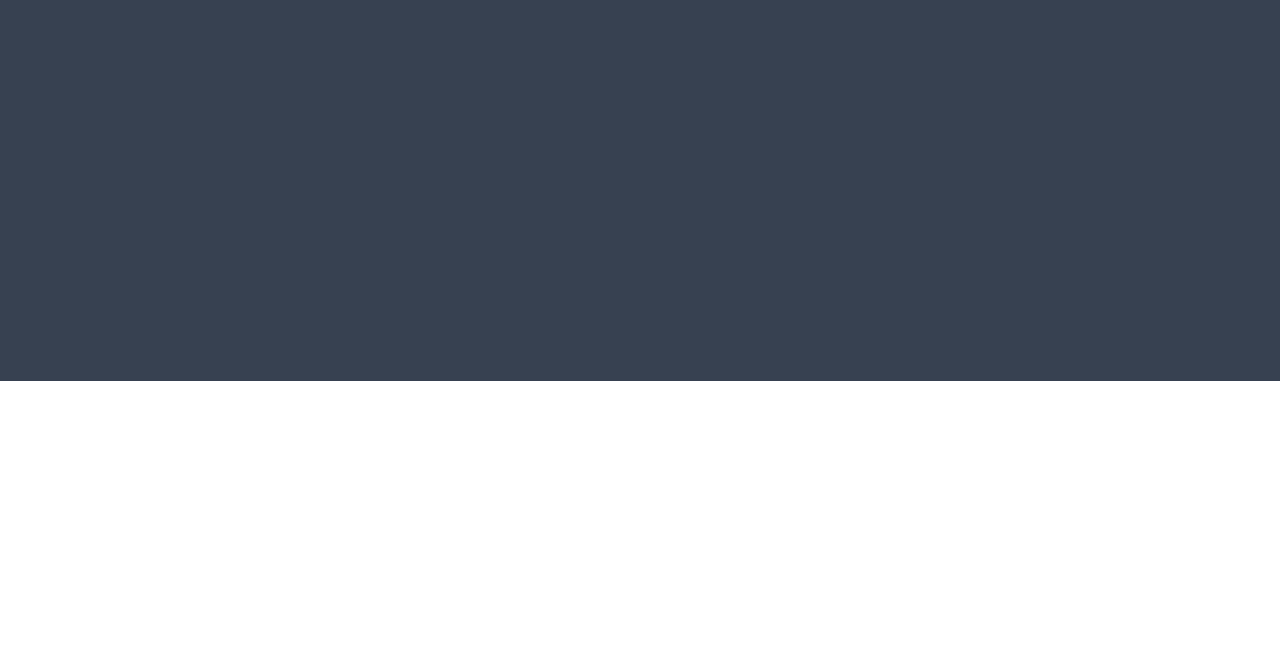
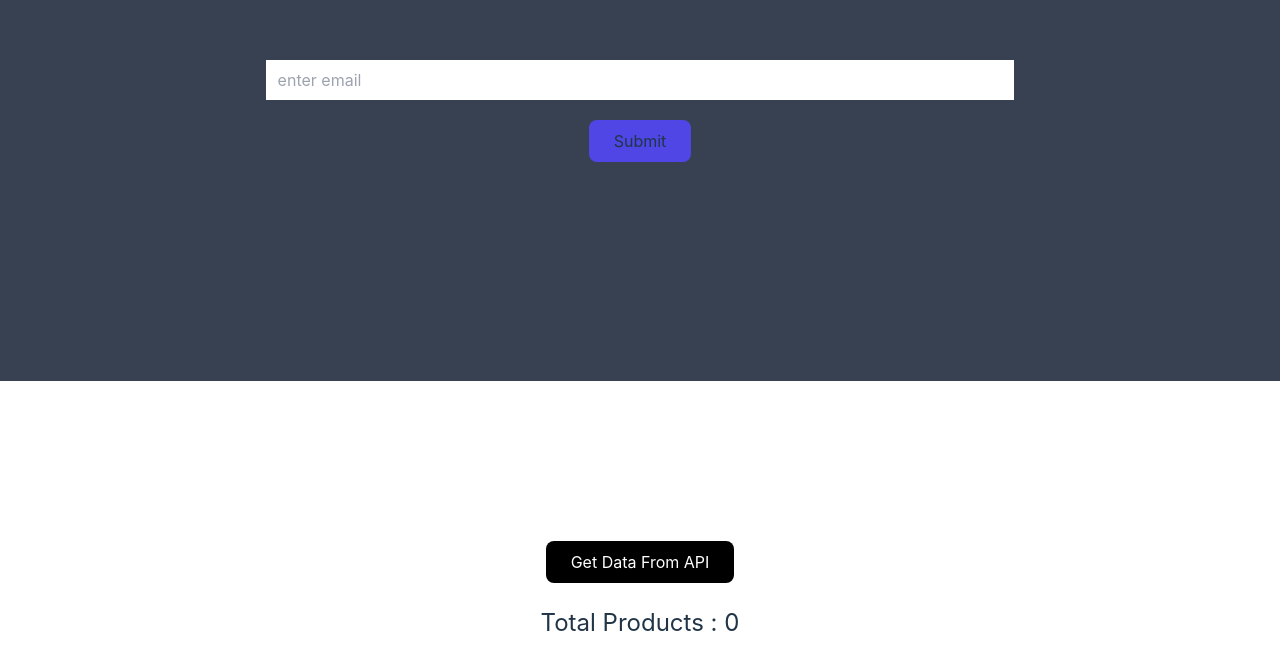
Before and after one commit to Siddharth-M-77/MERN12__REACT, a React (Vite) app: page / in a window 1280 px wide. Shown: the part 419-1082 px from the top of the page. Before the commit the page ends 800 px from the top, so only its background shows below. Built offline with nearby package versions, Linux system fonts and the light colour scheme.

Commit message:
done routing-context

```diff
--- a/package.json
+++ b/package.json
@@ -10,6 +10,7 @@
     "preview": "vite preview"
   },
   "dependencies": {
+    "axios": "^1.7.9",
     "react": "^18.3.1",
     "react-dom": "^18.3.1",
     "react-hook-form": "^7.53.2",
--- a/src/App.jsx
+++ b/src/App.jsx
@@ -15,15 +15,17 @@ const App = () => {
       <Nav />
       <Routes>
         <Route path="/" element={<Home />} />
+        <Route path="/home/:products" element={<ProductDetails />} />
+
         <Route path="/about" element={<About />} />
         <Route path="/contact" element={<Contact />} />
         <Route path="/services" element={<Service />} />
         <Route path="/products" element={<Product />} >
-        <Route path="/products/:category" element={<ProductDetails />} />
+          <Route path="/products/:category" element={<ProductDetails />} />
         </Route>
 
       </Routes>
-    </div>
+    </div >
   );
 };
 
--- a/src/components/Home.jsx
+++ b/src/components/Home.jsx
@@ -1,18 +1,44 @@
-import React, { useContext } from 'react'
-import { useNavigate } from "react-router-dom"
+import axios from 'axios'
+import React, { useContext, useState } from 'react'
+import { Link, useNavigate } from "react-router-dom"
 
 const Home = () => {
+  const [products, setProducts] = useState([])
   const navigate = useNavigate()
+
+  const getAllProducts = async () => {
+    try {
+
+      const response = await axios.get('https://fakestoreapi.com/products')
+      console.log(response.data)
+      setProducts(response.data)
+
+    } catch (error) {
+      console.log(error.message)
+    }
+
+  }
   const submitHandler = () => {
     navigate("/products")
-    i
+
   }
   return (
     <div>
-      <form onSubmit={submitHandler}>
-        <input type='email' placeholder="enter email" className="mt-5" />
+      <form className='w-full min-h-screen flex flex-col items-center gap-5 justify-center' onSubmit={submitHandler}>
+        <input type='email' placeholder="enter email" className="w-[60%] mt-5 px-3 py-2" />
         <button className="px-6 py-2 bg-indigo-600">Submit</button>
       </form>
+      <div className='w-full flex flex-col gap-6 items-center justify-center mt-10'>
+        <button onClick={getAllProducts} className='px-6 py-2 bg-black text-white'>Get Data From API</button>
+        <h1 className='text-2xl'>Total Products : {products.length}</h1>
+        <div className='flex flex-col gap-5'>
+          {
+            products.map((p, i) => {
+              return <Link key={p.id} className='p-2 bg-gray-500 text-white' to={`products/${p.title}`}>{p.title}</Link>
+            })
+          }
+        </div>
+      </div>
     </div>
   )
 }
--- a/src/components/ProductDetails.jsx
+++ b/src/components/ProductDetails.jsx
@@ -1,13 +1,14 @@
 import React from 'react'
-import { useNavigate, useParams } from 'react-router-dom'
+import { useParams } from 'react-router-dom'
 
 const ProductDetails = () => {
-  const navigate = useNavigate()
   const params = useParams()
-  console.log(params)
+
   return (
-    <div>
-      <h1 className='text-5xl font-bold text-center mt-10'>  This is Product Details Page...</h1>
+    <div className='flex items-center bg-white  text-black p-10 text-4xl  uppercase font-semibold mt-5 justify-center gap-5 flex-col flex-wrap'>
+      {
+        params.category
+      }
     </div>
   )
 }
```
Also changed, not shown: 1 other file (tests, documents, lock files or other folders).
